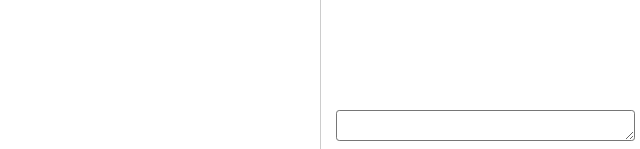
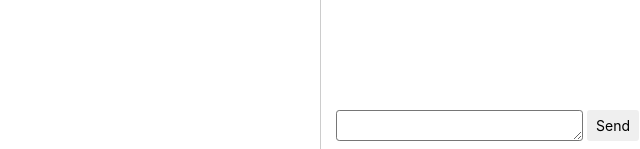
Before and after one commit to alethiophile/openakun, a Python web app: template openakun/templates/view_chapter.html in a window 1280 px wide. Shown: the part 651-800 px from the top of the page, without its empty margins (640-1280 px from the left). Run offline with Jinja, Linux system fonts and the light colour scheme; the template is opened without the code that fills it, so the values that code supplies are empty; some libraries are stand-ins or nearby versions.

Commit message:
Added send button, display

```diff
--- a/openakun/templates/view_chapter.html
+++ b/openakun/templates/view_chapter.html
@@ -26,15 +26,20 @@
          width: 100%;
      }
      #chat-type {
-         width: 100%;
+         width: 15%;
          display: block;
          box-sizing: padding-box;
          overflow: hidden;
+         flex: auto;
+     }
+     #chat-send {
+         flex: none;
      }
      .chat-controls {
          position: absolute;
          bottom: 0;
          width: 100%;
+         display: flex;
      }
     </style>
     <script id="render_post" type="text/x-tmpl-jinja">
@@ -135,6 +140,7 @@
         </div>
         <div class="chat-controls form-inline mb-2">
             <textarea rows="1" data-min-rows="1" id="chat-type" class="autoExpand form-control-sm mr-1"></textarea>
+            <button id="chat-send" class="btn btn-sm">Send</button>
         </div>
     </div>
 {% endblock %}
```
